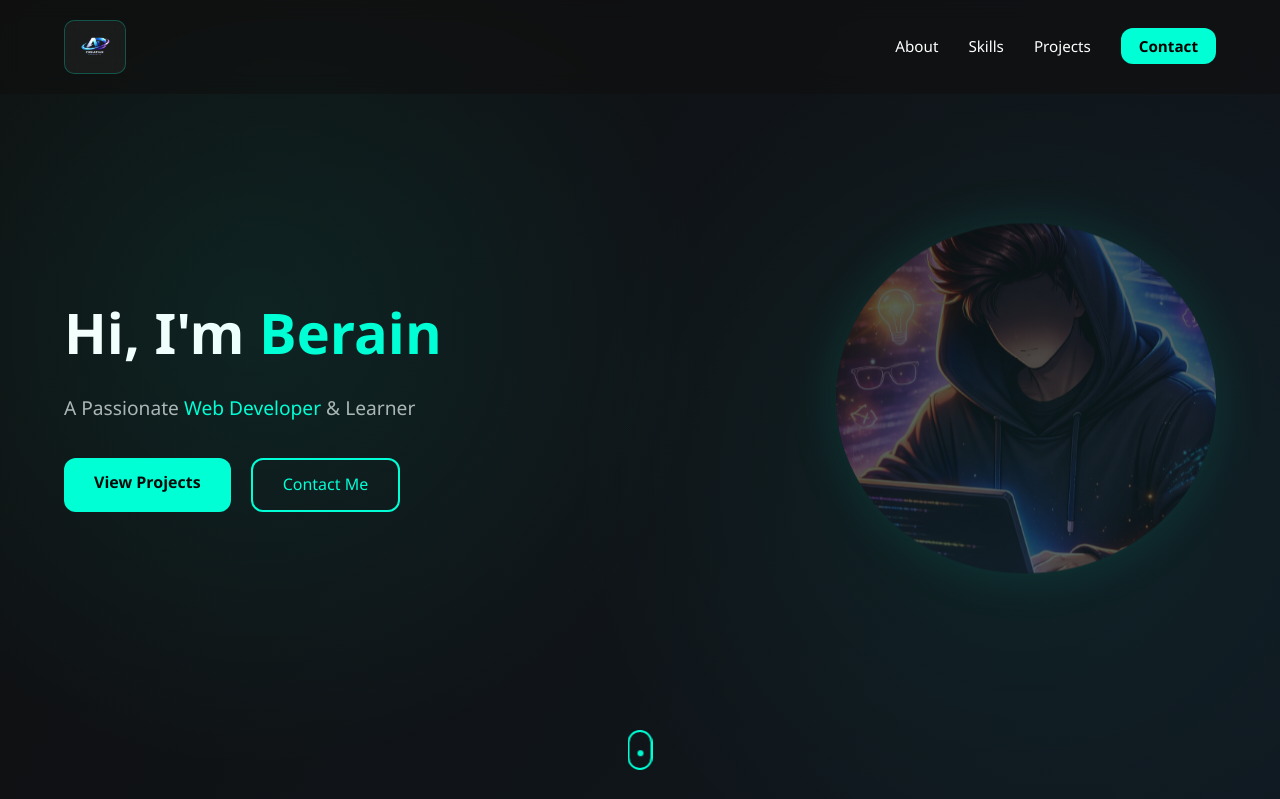
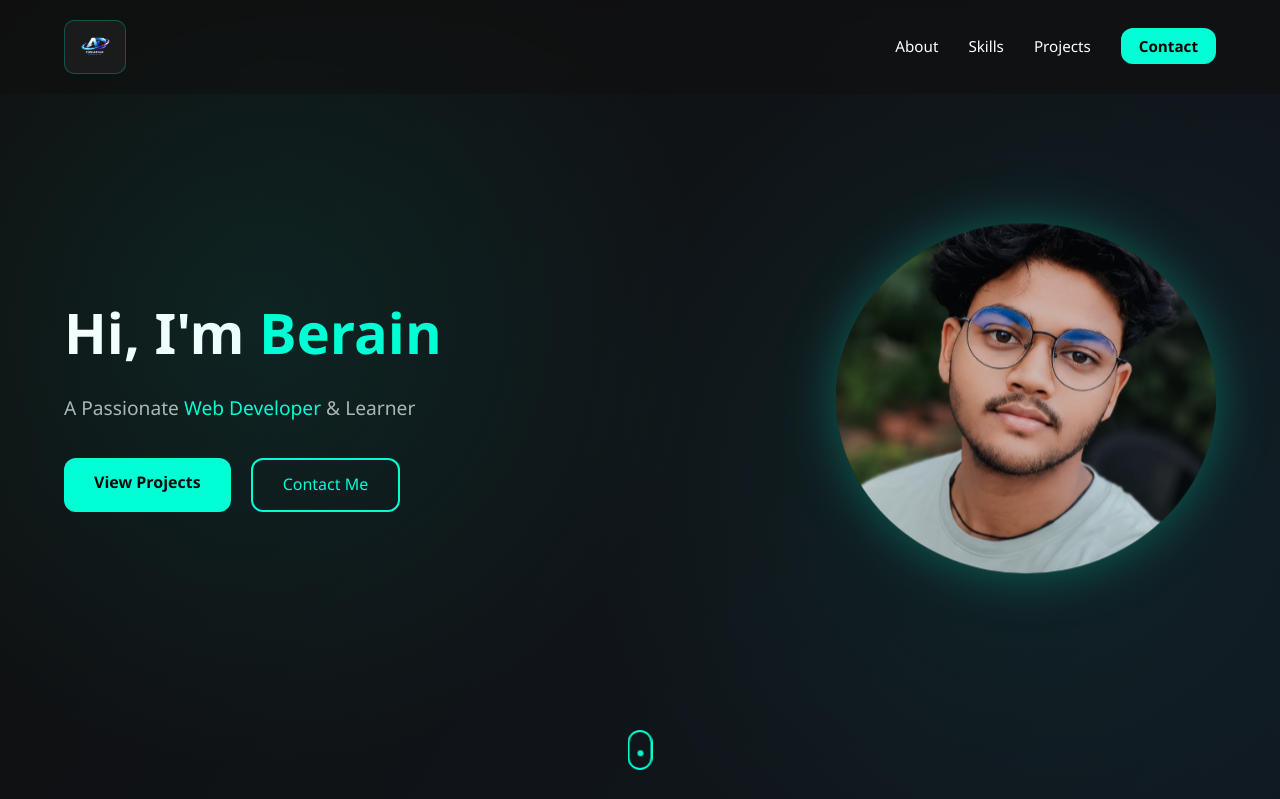
Before and after one commit to viran-max/flask-portfolio-website, a Flask app: page / in a window 1280 px wide. Shown: the top 799 px of the page. Run offline with Flask 3, Linux system fonts and the light colour scheme.

Commit message:
Hero image changed.

```diff
--- a/static/css/hero.css
+++ b/static/css/hero.css
@@ -85,9 +85,9 @@
     background: radial-gradient(
         circle at top,
         var(--accent),
-        transparent 60%
+        transparent 20%
     );
-    opacity: 0.3;
+    opacity: 0.8;
     animation: float 6s ease-in-out infinite;
 }
 
--- a/templates/components/hero.html
+++ b/templates/components/hero.html
@@ -15,7 +15,7 @@
     <!-- RIGHT CONTENT -->
     <div class="hero-visual">
       <img
-        src="{{ url_for('static', filename='images/first.jpeg') }}"
+        src="{{ url_for('static', filename='images/first.png') }}"
         alt="Profile Image"
         class="hero-img"
       />
```
Also changed, not shown: static/images/first.jpeg (deleted), static/images/first.png (added).
